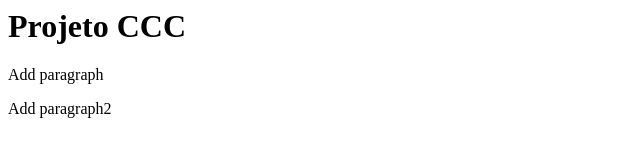
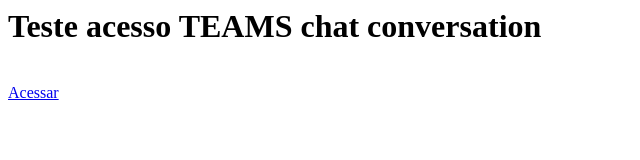
Before and after one commit to rfvelloso/projeto, a plain HTML site: page index.html in a window 1280 px wide. Shown: the whole page, without its empty margins (0-640 px from the left). Drawn offline with Linux system fonts and the light colour scheme.

Commit message:
Update index.html

```diff
--- a/index.html
+++ b/index.html
@@ -1,8 +1,8 @@
 <html>
 	<head></head>
 	<body>
-		<h1>Projeto CCC</h1>
-		<p>Add paragraph</p>
-		<p>Add paragraph2</p>
+		<h1>Teste acesso TEAMS chat conversation</h1>
+		<br />
+		<a href="msteams://teams.microsoft.com/l/message/19:581fa657cdae4ba7800233a1da4236f1@thread.v2/1703857939654?context=%7B%22contextType%22%3A%22chat%22%7D">Acessar</a>
 	</body>
 </html>
```
